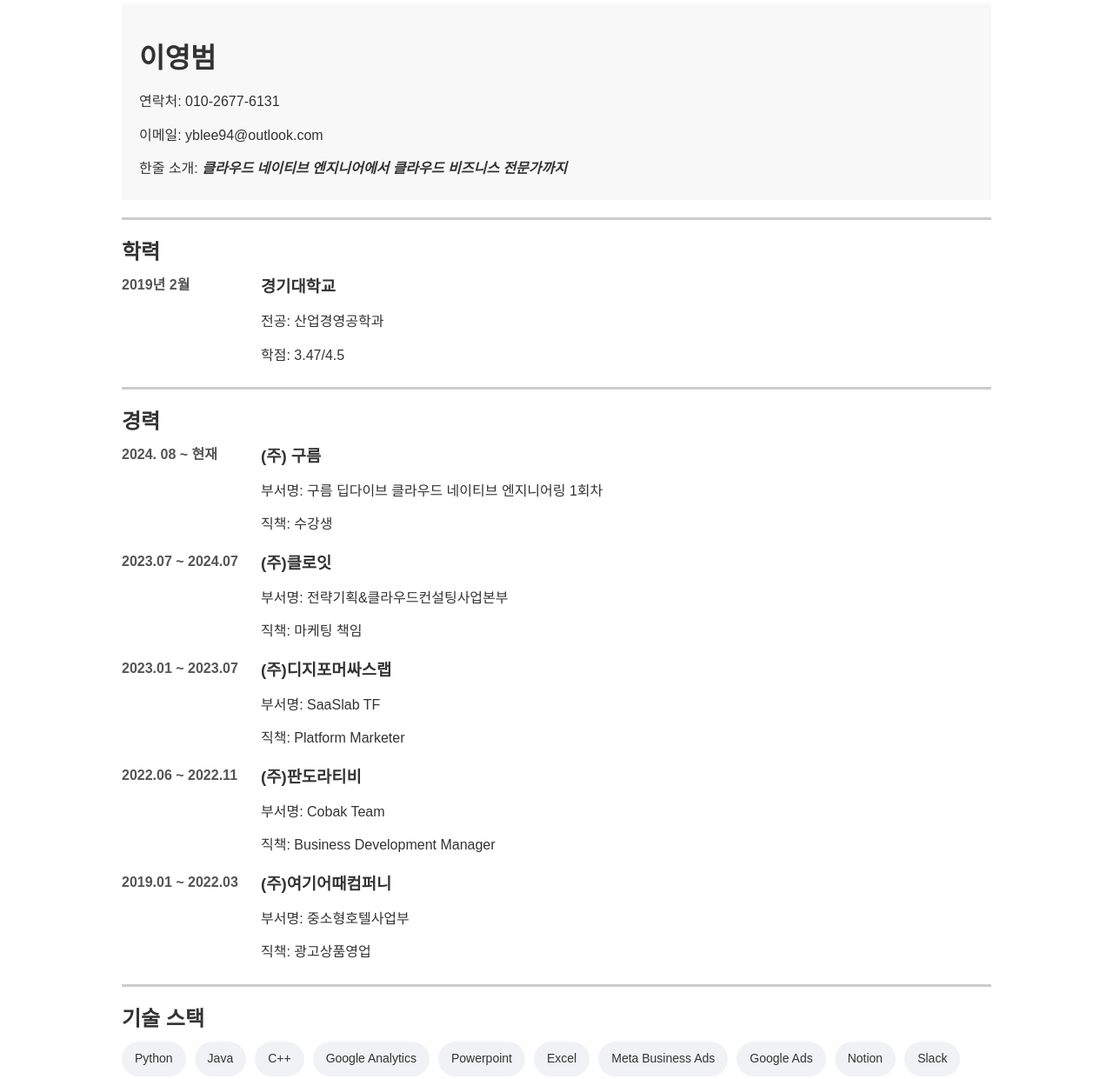
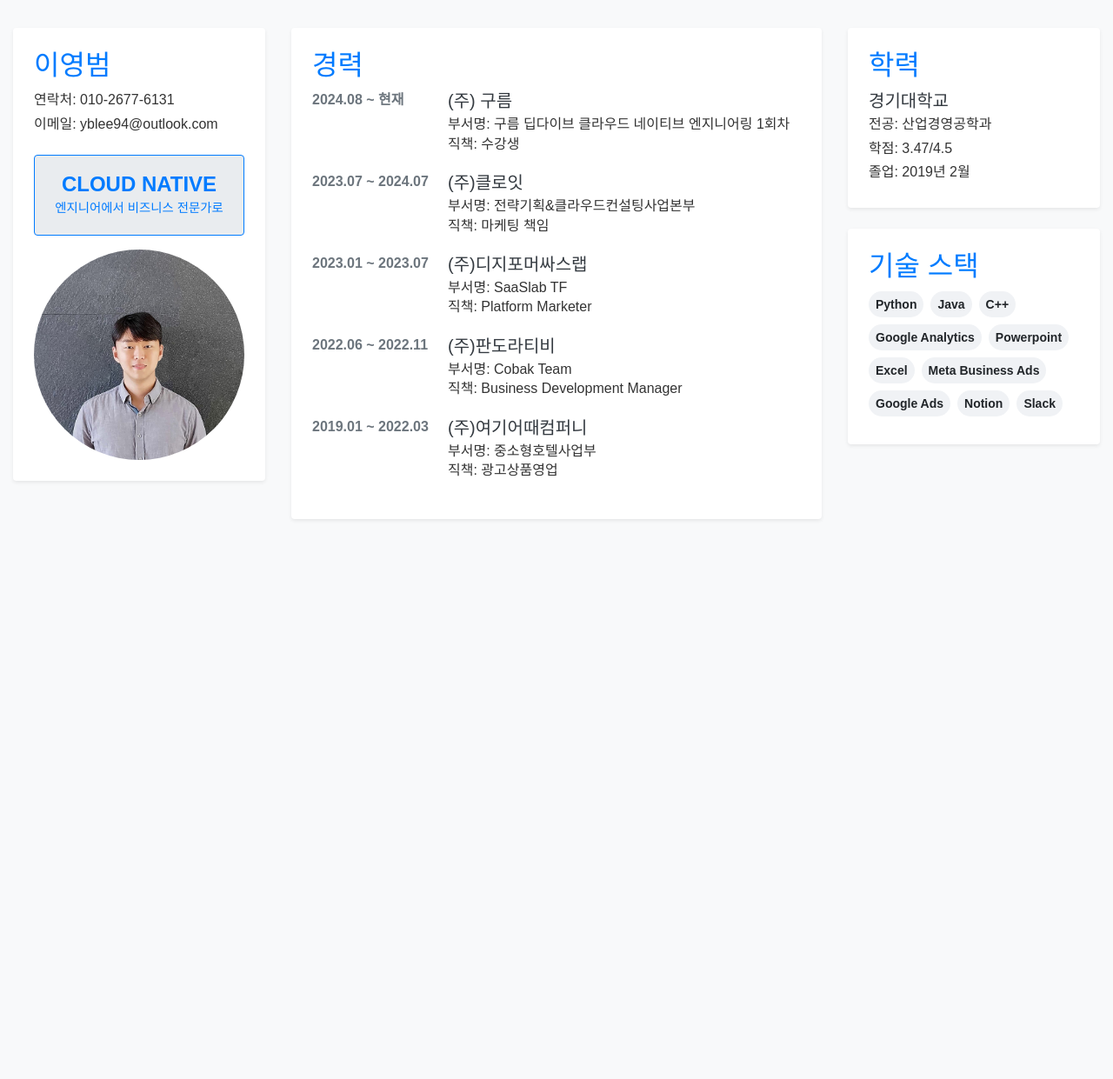
Before and after one commit to TigerLee0225/tigerlee0225.github.io, a plain HTML site: page index.html in a window 1280 px wide. Shown: the part 16-1257 px from the top of the page at 87% size. After the commit the page ends 800 px from the top, so only its background shows below. Drawn offline with nearby package versions, Linux system fonts and the light colour scheme; a web font is replaced by a local one.

Commit message:
Update index.html

```diff
--- a/index.html
+++ b/index.html
@@ -4,94 +4,118 @@
     <meta charset="UTF-8">
     <meta name="viewport" content="width=device-width, initial-scale=1.0">
     <title>이력서 - 이영범</title>
+    <!-- Bootstrap CSS -->
+    <link rel="stylesheet" href="https://stackpath.bootstrapcdn.com/bootstrap/4.5.2/css/bootstrap.min.css">
+    <!-- External Custom CSS -->
     <link rel="stylesheet" type="text/css" href="https://tigerlee0225.github.io/style.css">
     <link href="https://fonts.googleapis.com/css2?family=Gowun+Sans&display=swap" rel="stylesheet">
 </head>
-<body>
-    <div class="container">
-        <header>
-            <h1>이영범</h1>
+<body class="bg-light">
+    <div class="container-fluid">
+        <div class="row mt-5">
+            <!-- Left Sidebar (Profile) -->
+            <aside class="col-lg-3 col-md-4 col-sm-12 mb-4">
+                <div class="bg-white p-4 rounded shadow-sm">
+                    <h2 class="text-primary">이영범</h2>
                     <p>연락처: 010-2677-6131</p>
                     <p>이메일: yblee94@outlook.com</p>
-            <p>한줄 소개: <span class="intro">클라우드 네이티브 엔지니어에서 <strong><em>클라우드 비즈니스 전문가</em></strong>까지</span></p>
-        </header>
-        <hr>
-        <main>
-            <section id="education">
-                <h2>학력</h2>
-                <div class="item">
-                    <span class="period">2019년 2월</span>
-                    <div class="details">
-                        <h3>경기대학교</h3>
-                        <p>전공: 산업경영공학과</p>
-                        <p>학점: 3.47/4.5</p>
+                    <!-- Profile Image Section -->
+                    <div class="text-center mt-4">
+                        <div class="border border-primary rounded p-3 mb-3" style="background-color: #e9ecef;">
+                            <p style="font-size: 1.5rem; font-weight: bold; color: #007bff; margin-bottom: 0;">
+                                CLOUD NATIVE
+                            </p>
+                            <p style="font-size: 0.9rem; color: #007bff;">
+                                엔지니어에서 비즈니스 전문가로
+                            </p>
+                        </div>
+                        <img src="https://tigerlee0225.github.io/docs/assets/profile.jpg" alt="프로필 이미지" class="img-fluid rounded-circle">
                     </div>
                 </div>
-            </section>
-            <hr>
-            <section id="experience">
-                <h2>경력</h2>
-                <div class="item">
-                    <span class="period">2024. 08 ~ 현재</span>
+            </aside>
+
+            <!-- Main Content (Experience) -->
+            <main class="col-lg-6 col-md-8 col-sm-12 mb-4" style="margin-top: 0px;">
+                <section id="experience" class="bg-white p-4 rounded shadow-sm">
+                    <h2 class="section-title text-primary">경력</h2>
+                    <div class="d-flex align-items-start mb-3">
+                        <span class="period mr-3 text-muted">2024.08 ~ 현재</span>
                         <div class="details">
-                        <h3>(주) 구름</h3>
-                        <p>부서명: 구름 딥다이브 클라우드 네이티브 엔지니어링 1회차</p>
+                            <h3 class="h5 mb-1 text-dark">(주) 구름</h3>
+                            <p class="mb-0">부서명: 구름 딥다이브 클라우드 네이티브 엔지니어링 1회차</p>
                             <p>직책: 수강생</p>
                         </div>
                     </div>
-                <div class="item">
-                    <span class="period">2023.07 ~ 2024.07</span>
+                    <div class="d-flex align-items-start mb-3">
+                        <span class="period mr-3 text-muted">2023.07 ~ 2024.07</span>
                         <div class="details">
-                        <h3>(주)클로잇</h3>
-                        <p>부서명: 전략기획&클라우드컨설팅사업본부</p>
+                            <h3 class="h5 mb-1 text-dark">(주)클로잇</h3>
+                            <p class="mb-0">부서명: 전략기획&클라우드컨설팅사업본부</p>
                             <p>직책: 마케팅 책임</p>
                         </div>
                     </div>
-                <div class="item">
-                    <span class="period">2023.01 ~ 2023.07</span>
+                    <div class="d-flex align-items-start mb-3">
+                        <span class="period mr-3 text-muted">2023.01 ~ 2023.07</span>
                         <div class="details">
-                        <h3>(주)디지포머싸스랩</h3>
-                        <p>부서명: SaaSlab TF</p>
+                            <h3 class="h5 mb-1 text-dark">(주)디지포머싸스랩</h3>
+                            <p class="mb-0">부서명: SaaSlab TF</p>
                             <p>직책: Platform Marketer</p>
                         </div>
                     </div>
-                <div class="item">
-                    <span class="period">2022.06 ~ 2022.11</span>
+                    <div class="d-flex align-items-start mb-3">
+                        <span class="period mr-3 text-muted">2022.06 ~ 2022.11</span>
                         <div class="details">
-                        <h3>(주)판도라티비</h3>
-                        <p>부서명: Cobak Team</p>
+                            <h3 class="h5 mb-1 text-dark">(주)판도라티비</h3>
+                            <p class="mb-0">부서명: Cobak Team</p>
                             <p>직책: Business Development Manager</p>
                         </div>
                     </div>
-                <div class="item">
-                    <span class="period">2019.01 ~ 2022.03</span>
+                    <div class="d-flex align-items-start mb-3">
+                        <span class="period mr-3 text-muted">2019.01 ~ 2022.03</span>
                         <div class="details">
-                        <h3>(주)여기어때컴퍼니</h3>
-                        <p>부서명: 중소형호텔사업부</p>
+                            <h3 class="h5 mb-1 text-dark">(주)여기어때컴퍼니</h3>
+                            <p class="mb-0">부서명: 중소형호텔사업부</p>
                             <p>직책: 광고상품영업</p>
                         </div>
                     </div>
                 </section>
-            <hr>
-            <section id="skills">
-                <h2>기술 스택</h2>
-                <div class="skill-badges">
-                    <span class="badge">Python</span>
-                    <span class="badge">Java</span>
-                    <span class="badge">C++</span>
-                    <span class="badge">Google Analytics</span>
-                    <span class="badge">Powerpoint</span>
-                    <span class="badge">Excel</span>
-                    <span class="badge">Meta Business Ads</span>
-                    <span class="badge">Google Ads</span>
-                    <span class="badge">Notion</span>
-                    <span class="badge">Slack</span>
+            </main>
+
+            <!-- Right Sidebar -->
+            <aside class="col-lg-3 col-md-4 col-sm-12">
+                <!-- Education Section -->
+                <section id="education" class="bg-white p-4 rounded shadow-sm mb-4">
+                    <h2 class="text-primary">학력</h2>
+                    <div class="details">
+                        <h3 class="h5 mb-1 text-dark">경기대학교</h3>
+                        <p>전공: 산업경영공학과</p>
+                        <p>학점: 3.47/4.5</p>
+                        <p>졸업: 2019년 2월</p>
                     </div>
                 </section>
-        </main>
-        <footer>
-            <p>&copy; 2024 이영범</p>
-        </footer>
+
+                <!-- Skills Section -->
+                <section id="skills" class="bg-white p-4 rounded shadow-sm">
+                    <h2 class="text-primary">기술 스택</h2>
+                    <div class="d-flex flex-wrap">
+                        <span class="badge badge-pill badge-light p-2 mr-2 mb-2">Python</span>
+                        <span class="badge badge-pill badge-light p-2 mr-2 mb-2">Java</span>
+                        <span class="badge badge-pill badge-light p-2 mr-2 mb-2">C++</span>
+                        <span class="badge badge-pill badge-light p-2 mr-2 mb-2">Google Analytics</span>
+                        <span class="badge badge-pill badge-light p-2 mr-2 mb-2">Powerpoint</span>
+                        <span class="badge badge-pill badge-light p-2 mr-2 mb-2">Excel</span>
+                        <span class="badge badge-pill badge-light p-2 mr-2 mb-2">Meta Business Ads</span>
+                        <span class="badge badge-pill badge-light p-2 mr-2 mb-2">Google Ads</span>
+                        <span class="badge badge-pill badge-light p-2 mr-2 mb-2">Notion</span>
+                        <span class="badge badge-pill badge-light p-2 mr-2 mb-2">Slack</span>
                     </div>
+                </section>
+            </aside>
+        </div>
+    </div>
+    <!-- Bootstrap JS, Popper.js, and jQuery -->
+    <script src="https://code.jquery.com/jquery-3.5.1.slim.min.js"></script>
+    <script src="https://cdn.jsdelivr.net/npm/@popperjs/core@2.5.2/dist/umd/popper.min.js"></script>
+    <script src="https://stackpath.bootstrapcdn.com/bootstrap/4.5.2/js/bootstrap.min.js"></script>
 </body>
 </html>
```
Lines whose indentation alone changed are shown as unchanged.
